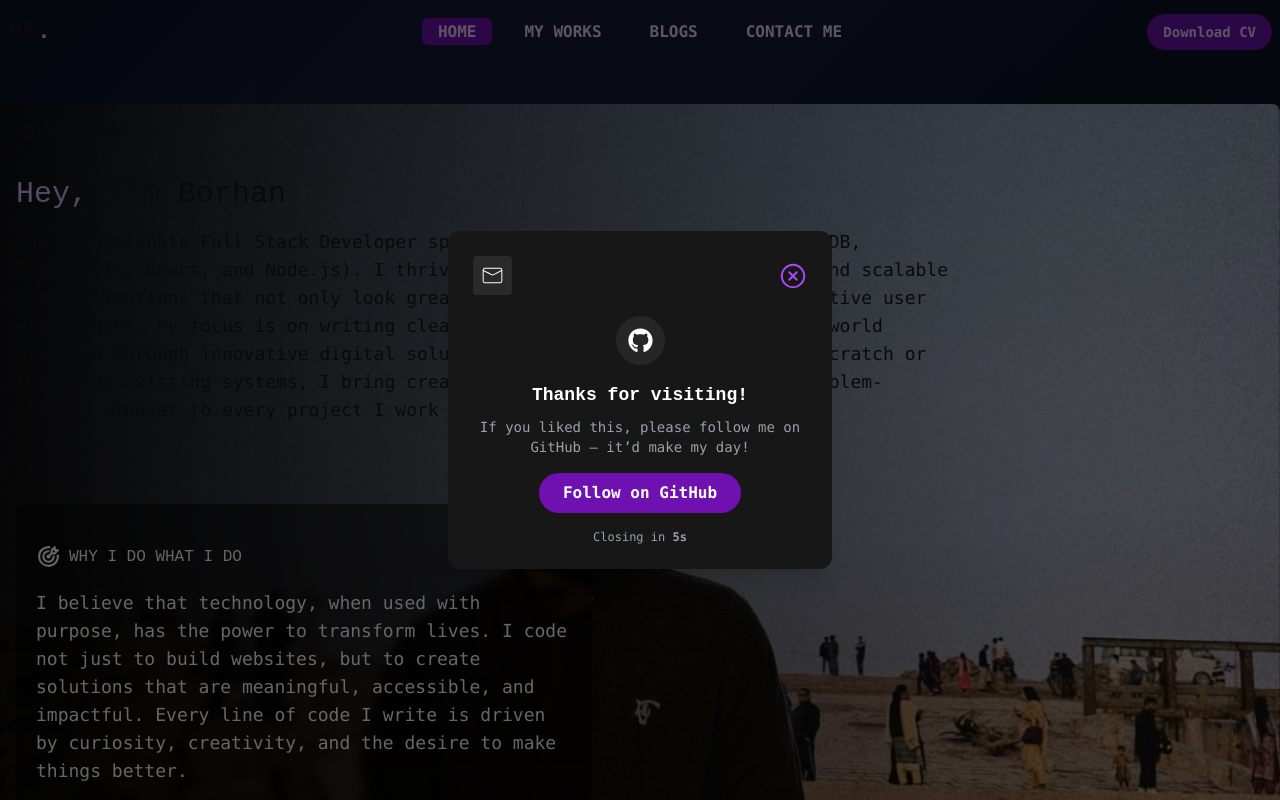
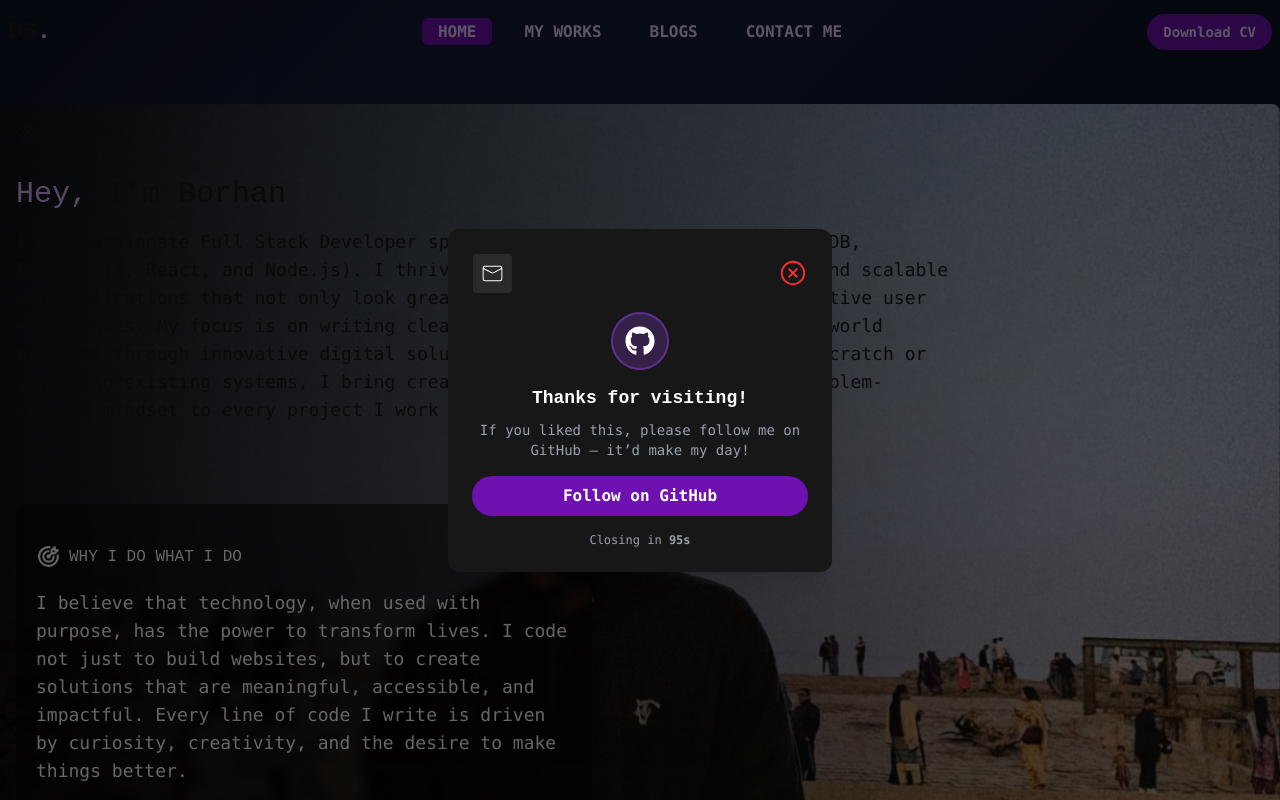
Before and after one commit to borhansiddque/portfolio-v0, a React (Vite) app: page / in a window 1280 px wide. Shown: the top 800 px of the page. Built offline with nearby package versions, Linux system fonts and the light colour scheme; a web font is replaced by a local one.

Commit message:
Refactor GithubPopup component; update countdown timer and enhance styling for better user experience. Add ComingSoon and ContactMe pages with initial structure.

```diff
--- a/src/Components/GithubPopup.jsx
+++ b/src/Components/GithubPopup.jsx
@@ -6,7 +6,7 @@ import toast from "react-hot-toast";
 
 const GithubPopup = () => {
   const [show, setShow] = useState(true);
-  const [countdown, setCountdown] = useState(10);
+  const [countdown, setCountdown] = useState(100);
   useEffect(() => {
     if (countdown === 0) {
       setShow(false);
@@ -49,14 +49,14 @@ const GithubPopup = () => {
           >
             <IoCloseCircleOutline
               size={30}
-              className="hover:rotate-130 transition-all duration-300 text-purple-500"
+              className="hover:rotate-360 transition-all duration-300 text-red-500"
             />
           </button>
         </div>
 
         <div className="flex flex-col items-center gap-4 text-center">
-          <div className="bg-neutral-800 p-3 rounded-full">
-            <FaGithub size={25} />
+          <div className="bg-purple-500/20 p-3 rounded-full ring-2 ring-purple-500/50">
+            <FaGithub size={30} />
           </div>
 
           <div>
@@ -70,7 +70,7 @@ const GithubPopup = () => {
             href="https://github.com/borhansiddque"
             target="_blank"
             rel="noopener noreferrer"
-            className="bg-purple-800 hover:bg-purple-600 text-white px-6 py-2 rounded-full font-semibold shadow-none hover:shadow-lg hover:shadow-purple-400 transition-all duration-300"
+            className="bg-purple-800 hover:bg-purple-600 text-white px-6 py-2 rounded-full font-semibold shadow-none hover:shadow-lg hover:shadow-purple-400 transition-all duration-300 w-full"
           >
             Follow on GitHub
           </a>
--- /dev/null
+++ b/src/Pages/ContactMe/ContactMe.jsx
@@ -0,0 +1,11 @@
+import React from 'react';
+
+const ContactMe = () => {
+  return (
+    <div>
+
+    </div>
+  );
+};
+
+export default ContactMe;
--- a/src/Router/Router.jsx
+++ b/src/Router/Router.jsx
@@ -1,9 +1,8 @@
 import { createBrowserRouter } from "react-router";
 import MainLayout from "../Layout/MainLayout";
 import Home from "../Pages/Home/Home";
-import MyWorks from "../Pages/MyWorksPage/MyWorks";
 import ErrorPage from "../Pages/ErrorPage/ErrorPage";
-import ComingSoon from "../Pages/ComingSoon.jsx/ComingSoon";
+import ComingSoon from "../Pages/ComingSoon/ComingSoon";
 
 const router = createBrowserRouter([
   {
```
Also changed, not shown: src/Pages/ComingSoon/ComingSoon.jsx (renamed from src/Pages/ComingSoon.jsx/ComingSoon.jsx).
